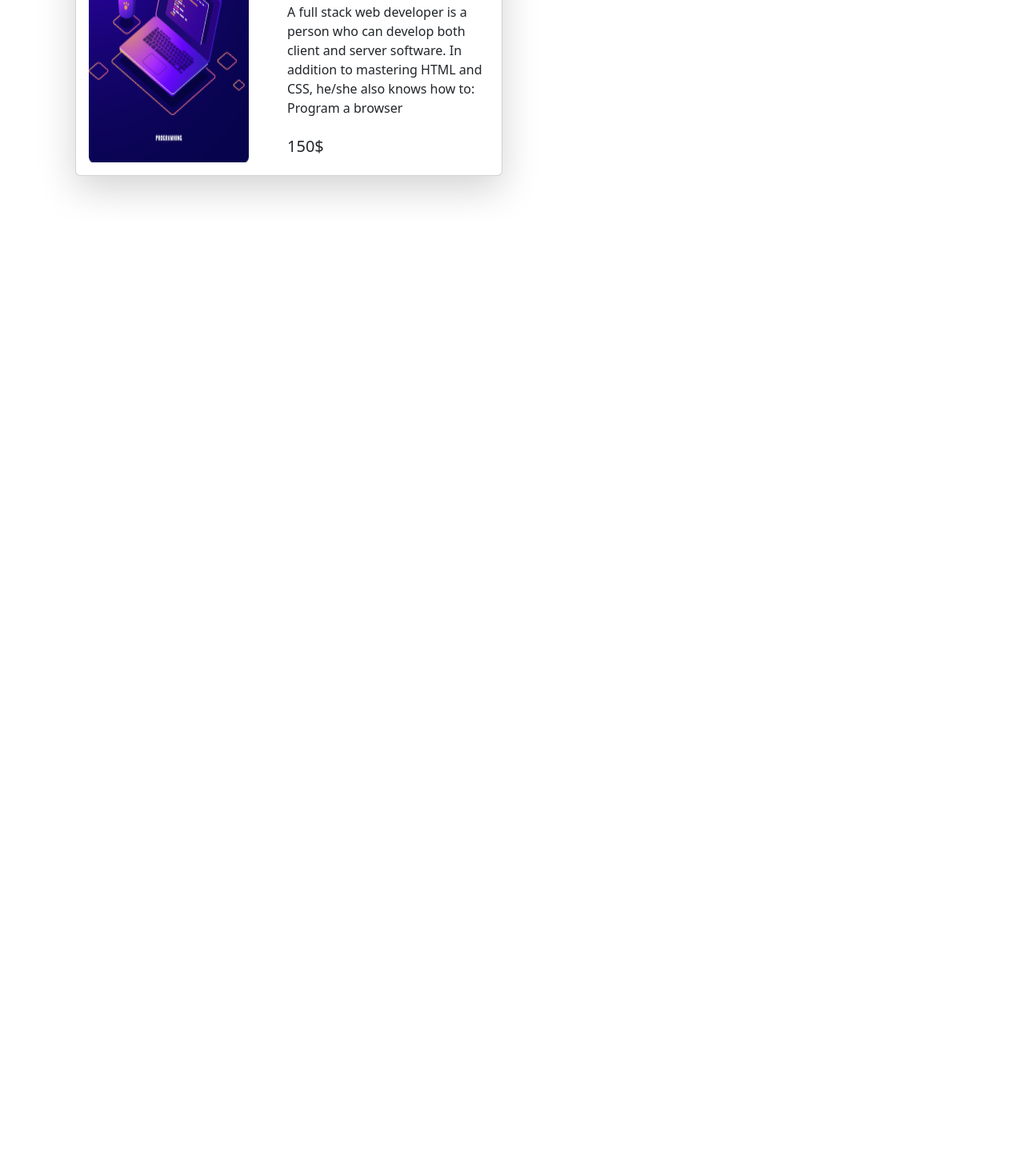
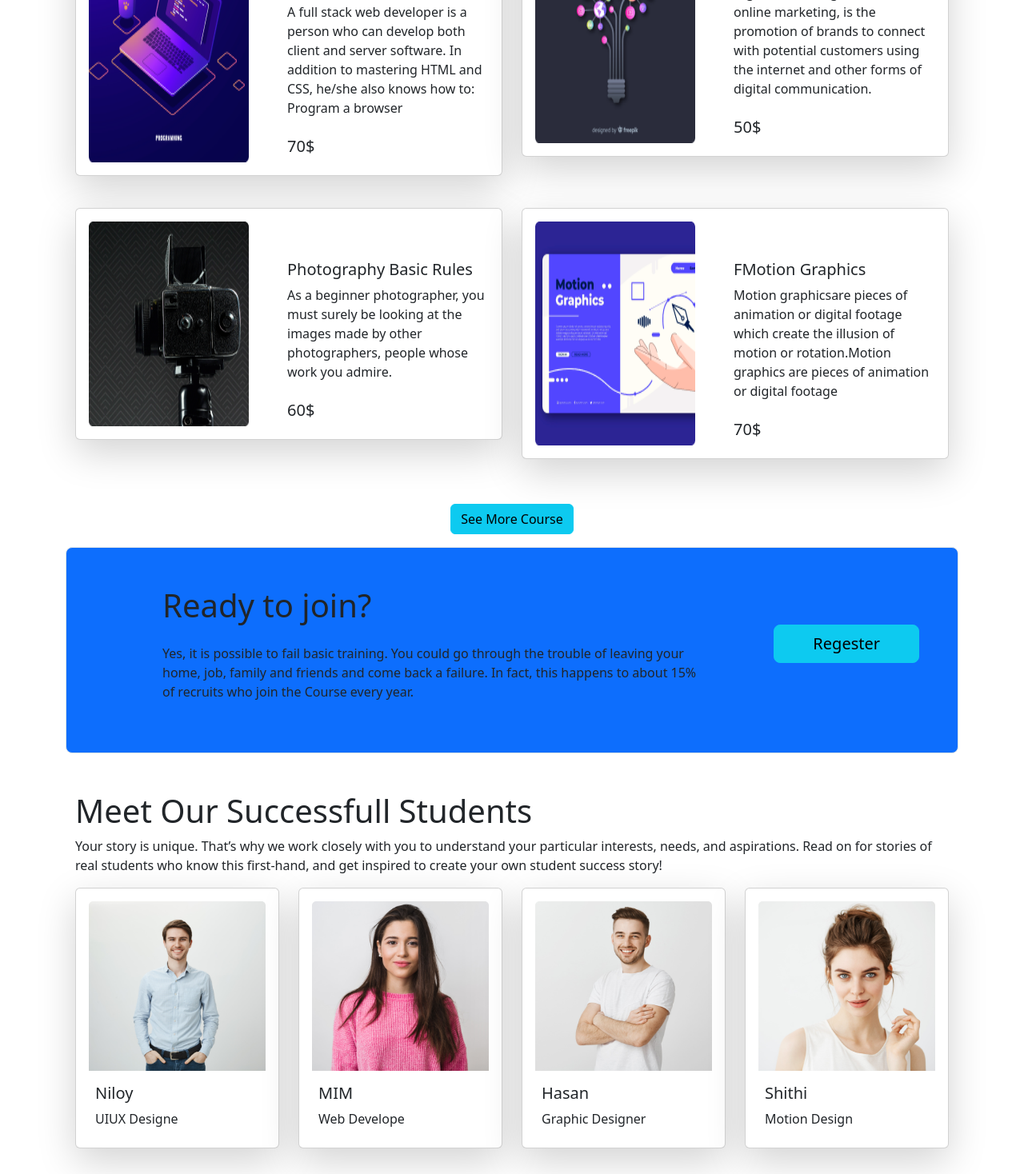
Before and after one commit to PrattayDhar/assignment-3, a plain HTML site: page index.html in a window 1280 px wide. Shown: the part 1631-3099 px from the top of the page at 80% size. Before the commit the page ends 1907 px from the top, so only its background shows below. Drawn offline with nearby package versions, Linux system fonts and the light colour scheme.

Commit message:
Student feedback

```diff
--- a/index.html
+++ b/index.html
@@ -66,39 +66,47 @@
                 <div class="carousel-inner">
                     <div class="carousel-item active">
                         <img src="images/cover/cover-1.png" class="d-block w-100 img-fluid" alt="...">
-                    <div class="carousel-caption d-block d-md-block d-flex flex-column justify-content-center bottom-50 top-50 text-dark ">
+                        <div
+                            class="carousel-caption d-block d-md-block d-flex flex-column justify-content-center bottom-50 top-50 text-dark ">
                             <h3>Get Started Digital
                                 Learning</h3>
-                        <p class="pt-lg-3">Digital learning" is a learning method based on the use of new digital tools to enable learners to learn in a different
+                            <p class="pt-lg-3">Digital learning" is a learning method based on the use of new digital
+                                tools to enable learners to learn in a different
                                 way </p>
                             <button type="button" class="btn btn-primary fw-bold">Get Started</button>
                         </div>
                     </div>
                     <div class="carousel-item ">
                         <img src="images/cover/cover-2.jpg" class="d-block w-100 img-fluid" alt="...">
-                    <div class="carousel-caption d-block d-lg-block  d-md-block d-flex flex-column justify-content-center bottom-50 top-50  text-dark ">
+                        <div
+                            class="carousel-caption d-block d-lg-block  d-md-block d-flex flex-column justify-content-center bottom-50 top-50  text-dark ">
                             <h3 class=" ">Effective At Producing Good Outcomes</h3>
-                        <p class="pt-lg-3">The words effective and efficient both mean "capable of producing a result," but there is an important difference.</p>
+                            <p class="pt-lg-3">The words effective and efficient both mean "capable of producing a
+                                result," but there is an important difference.</p>
                             <button type="button" class="btn btn-primary fw-bold">Get Started</button>
 
                         </div>
                     </div>
                     <div class="carousel-item">
                         <img src="images/cover/cover-3.jpg" class="d-block w-100 img-fluid" alt="...">
-                    <div class="carousel-caption d-block d-md-block d-flex flex-column justify-content-center bottom-50 top-50 text-dark ">
+                        <div
+                            class="carousel-caption d-block d-md-block d-flex flex-column justify-content-center bottom-50 top-50 text-dark ">
                             <h3>Everywhere Learning not limited by place or time.</h3>
-                        <p class="pt-lg-3">A crisis, as the saying goes, is a terrible thing to waste, and the tech utopians have wasted little time in promoting</p>
+                            <p class="pt-lg-3">A crisis, as the saying goes, is a terrible thing to waste, and the tech
+                                utopians have wasted little time in promoting</p>
 
                             <button type="button" class="btn btn-primary fw-bold ">Get Started</button>
                         </div>
                     </div>
 
                 </div>
-            <button class="carousel-control-prev" type="button" data-bs-target="#carouselExampleCaptions" data-bs-slide="prev">
+                <button class="carousel-control-prev" type="button" data-bs-target="#carouselExampleCaptions"
+                    data-bs-slide="prev">
                     <span class="carousel-control-prev-icon" aria-hidden="true"></span>
                     <span class="visually-hidden">Previous</span>
                 </button>
-            <button class="carousel-control-next" type="button" data-bs-target="#carouselExampleCaptions" data-bs-slide="next">
+                <button class="carousel-control-next" type="button" data-bs-target="#carouselExampleCaptions"
+                    data-bs-slide="next">
                     <span class="carousel-control-next-icon" aria-hidden="true"></span>
                     <span class="visually-hidden">Next</span>
                 </button>
@@ -113,7 +121,8 @@
         <div class="text-center  mb-5">
             <h3>Discover Our Popular
                 Courses</h3>
-        <p class=" ps-5 ms-5 pe-5 me-5">To help learners decide what to explore in this exciting time of technical change, we've compiled the top ten most
+            <p class=" ps-5 ms-5 pe-5 me-5">To help learners decide what to explore in this exciting time of technical
+                change, we've compiled the top ten most
                 popular courses across domains in 2021.</p>
         </div>
 
@@ -126,8 +135,10 @@
                             <img src="images/course/course-1.png" class="card-img-top " alt="...">
                             <div class="ps-lg-5 ps-md-5 pt-5">
                                 <h5 class="card-title">Fundamental Of UI/UX Design</h5>
-                        <p class="card-text pb-2">Most designers are familiar with the concept of “design thinking” as a UX process. This process has five stages in it:empathize, define, ideate, prototype, and test.</p>
-                        <h5>150$</h5>
+                                <p class="card-text pb-2">Most designers are familiar with the concept of “design
+                                    thinking” as a UX process. This process has five stages in it:empathize, define,
+                                    ideate, prototype, and test.</p>
+                                <h5>90$</h5>
 
                             </div>
 
@@ -143,9 +154,11 @@
                             <img src="images/course/course-2.png" class="card-img-top " alt="...">
                             <div class="ps-lg-5 ps-md-5 pt-5">
                                 <h5 class="card-title">Javascript Basic to advanced</h5>
-                            <p class="card-text pb-2">We will even explain how to write clean code with the help of comments, the code which other developers can understand.Right skills which you will learn in this course.
+                                <p class="card-text pb-2">We will even explain how to write clean code with the help of
+                                    comments, the code which other developers can understand.Right skills which you will
+                                    learn in this course.
                                 </p>
-                            <h5>150$</h5>
+                                <h5>50$</h5>
 
                             </div>
 
@@ -154,15 +167,16 @@
                     </div>
 
                 </div>
-            <div class="col-lg-6 col-md-12 col-sm-12 mb-3">
+                <div class="col-lg-6 col-md-12 col-sm-12 ">
                     <div class="card shadow-lg p-3 mb-3 bg-white rounded  ">
                         <div class="d-lg-flex d-md-flex justify-content-around">
                             <img src="images/course/course-3.png" class="card-img-top " alt="...">
                             <div class="ps-lg-5 ps-md-5 pt-5">
                                 <h5 class="card-title">Fullstack Web Development</h5>
-                            <p class="card-text pb-2">A full stack web developer is a person who can develop both client and server software. In addition to mastering HTML
+                                <p class="card-text pb-2">A full stack web developer is a person who can develop both
+                                    client and server software. In addition to mastering HTML
                                     and CSS, he/she also knows how to: Program a browser</p>
-                            <h5>150$</h5>
+                                <h5>70$</h5>
 
                             </div>
 
@@ -171,15 +185,16 @@
                     </div>
 
                 </div>
-            <div class="col-lg-6 col-md-12 col-sm-12 mb-3 d-md-none d-sm-none">
+                <div class="col-lg-6 col-md-12 col-sm-12 mb-3 d-md-none d-none d-lg-block">
                     <div class="card shadow-lg p-3 mb-3 bg-white rounded  ">
                         <div class="d-lg-flex d-md-flex justify-content-around">
                             <img src="images/course/course-4.png" class="card-img-top " alt="...">
                             <div class="ps-lg-5 ps-md-5 pt-5">
                                 <h5 class="card-title">Digital Marketing</h5>
-                            <p class="card-text pb-2">Digital marketing, also called online marketing, is the promotion of brands to connect with potential customers using
+                                <p class="card-text pb-2">Digital marketing, also called online marketing, is the
+                                    promotion of brands to connect with potential customers using
                                     the internet and other forms of digital communication.</p>
-                            <h5>150$</h5>
+                                <h5>50$</h5>
 
                             </div>
 
@@ -188,15 +203,16 @@
                     </div>
 
                 </div>
-            <div class="col-lg-6 col-md-12 col-sm-12 mb-3 d-md-none d-sm-none">
+                <div class="col-lg-6 col-md-12 col-sm-12 mb-3 d-md-none d-none d-lg-block">
                     <div class="card shadow-lg p-3 mb-3 bg-white rounded  ">
                         <div class="d-lg-flex d-md-flex justify-content-around">
                             <img src="images/course/course-5.png" class="card-img-top " alt="...">
                             <div class="ps-lg-5 ps-md-5 pt-5">
                                 <h5 class="card-title">Photography Basic Rules</h5>
-                            <p class="card-text pb-2">As a beginner photographer, you must surely be looking at the images made by other photographers, people whose work you
+                                <p class="card-text pb-2">As a beginner photographer, you must surely be looking at the
+                                    images made by other photographers, people whose work you
                                     admire.</p>
-                            <h5>150$</h5>
+                                <h5>60$</h5>
 
                             </div>
 
@@ -205,14 +221,16 @@
                     </div>
 
                 </div>
-            <div class="col-lg-6 col-md-12 col-sm-12 mb-3 d-md-none d-sm-none">
+                <div class="col-lg-6 col-md-12 col-sm-12 mb-3 d-md-none d-none d-lg-block">
                     <div class="card shadow-lg p-3 mb-3 bg-white rounded  ">
                         <div class="d-lg-flex d-md-flex justify-content-around">
                             <img src="images/course/course-6.png" class="card-img-top " alt="...">
                             <div class="ps-lg-5 ps-md-5 pt-5">
                                 <h5 class="card-title">FMotion Graphics</h5>
-                            <p class="card-text pb-2">Motion graphicsare pieces of animation or digital footage which create the illusion of motion or rotation.Motion graphics are pieces of animation or digital footage </p>
-                            <h5>150$</h5>
+                                <p class="card-text pb-2">Motion graphicsare pieces of animation or digital footage
+                                    which create the illusion of motion or rotation.Motion graphics are pieces of
+                                    animation or digital footage </p>
+                                <h5>70$</h5>
 
                             </div>
 
@@ -227,12 +245,125 @@
                 </div>
 
             </div>
-                           <div class=" text-center d-lg-none">
+            <div class=" text-center pb-3">
                 <button type="button" class="btn btn-info">See More Course</button>
             </div>
 
         </section>
+        <section class="mb-5">
+            <div class=" p-bg-info bg-primary pt-5 ps-sm-4 border rounded-3 pb-5">
 
+                <div class="d-lg-flex justify-content-lg-around ">
+                    <div class="text-center text-md-center text-lg-start">
+                        <h1 class="pb-3 ps-lg-5 ms-lg-5">Ready to join?</h1>
+                        <p class="pe-lg-5 me-lg-5 ps-lg-5 ms-lg-5 ">Yes, it is possible to fail basic training. You
+                            could go through the trouble of leaving your home, job, family and
+                            friends and come back a failure. In fact, this happens to about 15% of recruits who join the
+                            Course every year.</p>
+                    </div>
+                    <div class="text-center text-md-center text-lg-center pt-lg-5">
+                        <!-- Trigger the modal with a button -->
+                        <button type="button" class="btn btn-info btn-lg me-lg-5 pe-lg-5 ps-lg-5 " data-toggle="modal"
+                            data-target="#myModal">Regester</button>
+
+                        <!-- Modal -->
+                        <div class="modal fade" id="myModal" role="dialog">
+                            <div class="modal-dialog">
+
+                                <!-- Modal content-->
+                                <div class="modal-content">
+                                    <div class="modal-header">
+                                        <button type="button" class="close" data-dismiss="modal">&times;</button>
+                                        <h4 class="modal-title">Thank You For Regester</h4>
+                                    </div>
+                                    <div class="modal-body">
+                                        <p>Regestration Done.</p>
+                                    </div>
+                                    <div class="modal-footer">
+                                        <button type="button" class="btn btn-default"
+                                            data-dismiss="modal">Close</button>
+                                    </div>
+                                </div>
+
+                            </div>
+                        </div>
+                    </div>
+                </div>
+
+            </div>
+
+        </section>
+
+        <!-- student feedback -->
+
+        <section class="container">
+            <div>
+                <h1>Meet Our Successfull
+                    Students</h1>
+                <p>Your story is unique. That’s why we work closely with you to understand your particular interests,
+                    needs, and
+                    aspirations. Read on for stories of real students who know this first-hand, and get inspired to
+                    create your own student
+                    success story!</p>
+            </div>
+
+            <div class="row g-4 ">
+                <div class="col-lg-3 col-md-6 col-sm-12 mb-3">
+                    <div class="card shadow-lg p-3 mb-3 bg-white rounded width: 18rem  ">
+                        <img src="images/student/student-1.png" class="card-img-top  " alt="...">
+                        <div class="ps-lg-2 ps-md-2 pt-3">
+                            <h5 class="card-title">Niloy</h5>
+                            <p class="card-text pb-2">UIUX Designe</p>
+
+                        </div>
+
+
+                    </div>
+                </div>
+                <div class="col-lg-3 col-md-6 col-sm-12 mb-3">
+                    <div class="card shadow-lg p-3 mb-3 bg-white rounded width: 18rem  ">
+                        <img src="images/student/student-2.png" class="card-img-top  " alt="...">
+                        <div class="ps-lg-2 ps-md-2 pt-3">
+                            <h5 class="card-title">MIM</h5>
+                            <p class="card-text pb-2">Web Develope</p>
+
+                        </div>
+
+
+                    </div>
+                </div>
+                <div class="col-lg-3 col-md-6 col-sm-12 mb-3">
+                    <div class="card shadow-lg p-3 mb-3 bg-white rounded width: 18rem  ">
+                        <img src="images/student/student-3.png" class="card-img-top  " alt="...">
+                        <div class="ps-lg-2 ps-md-2 pt-3">
+                            <h5 class="card-title">Hasan</h5>
+                            <p class="card-text pb-2">Graphic Designer</p>
+
+                        </div>
+
+
+                    </div>
+                </div>
+                <div class="col-lg-3 col-md-6 col-sm-12 mb-3">
+                    <div class="card shadow-lg p-3 mb-3 bg-white rounded width: 18rem  ">
+                        <img src="images/student/student-4.png" class="card-img-top  " alt="...">
+                        <div class="ps-lg-2 ps-md-2 pt-3">
+                            <h5 class="card-title">Shithi</h5>
+                            <p class="card-text pb-2">Motion Design</p>
+
+                        </div>
+
+
+                    </div>
+                </div>
+
+            </div>
+            </div>
+
+
+
+
+        </section>
 
     </main>
 
```
Also changed, not shown: undex2.html (added, +70 -0 lines). Lines whose indentation alone changed are shown as unchanged.
